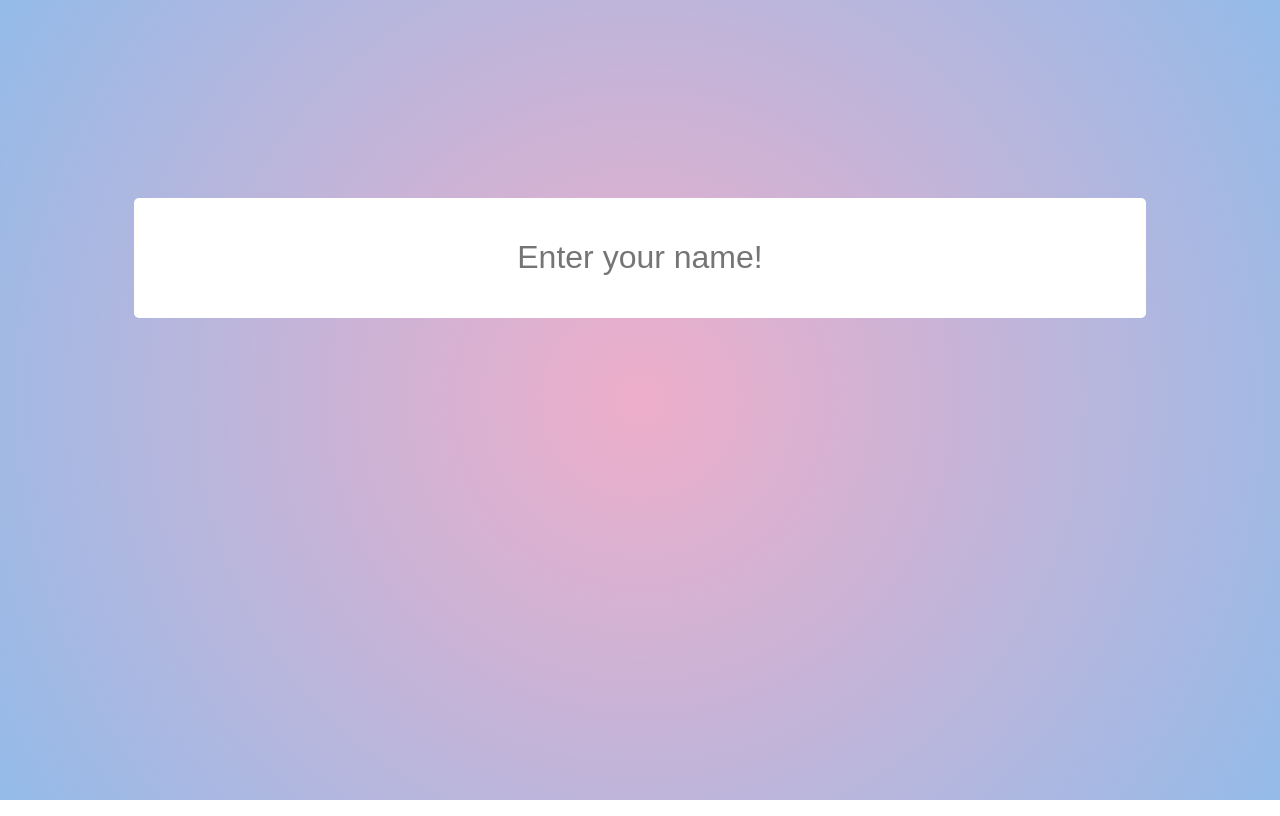
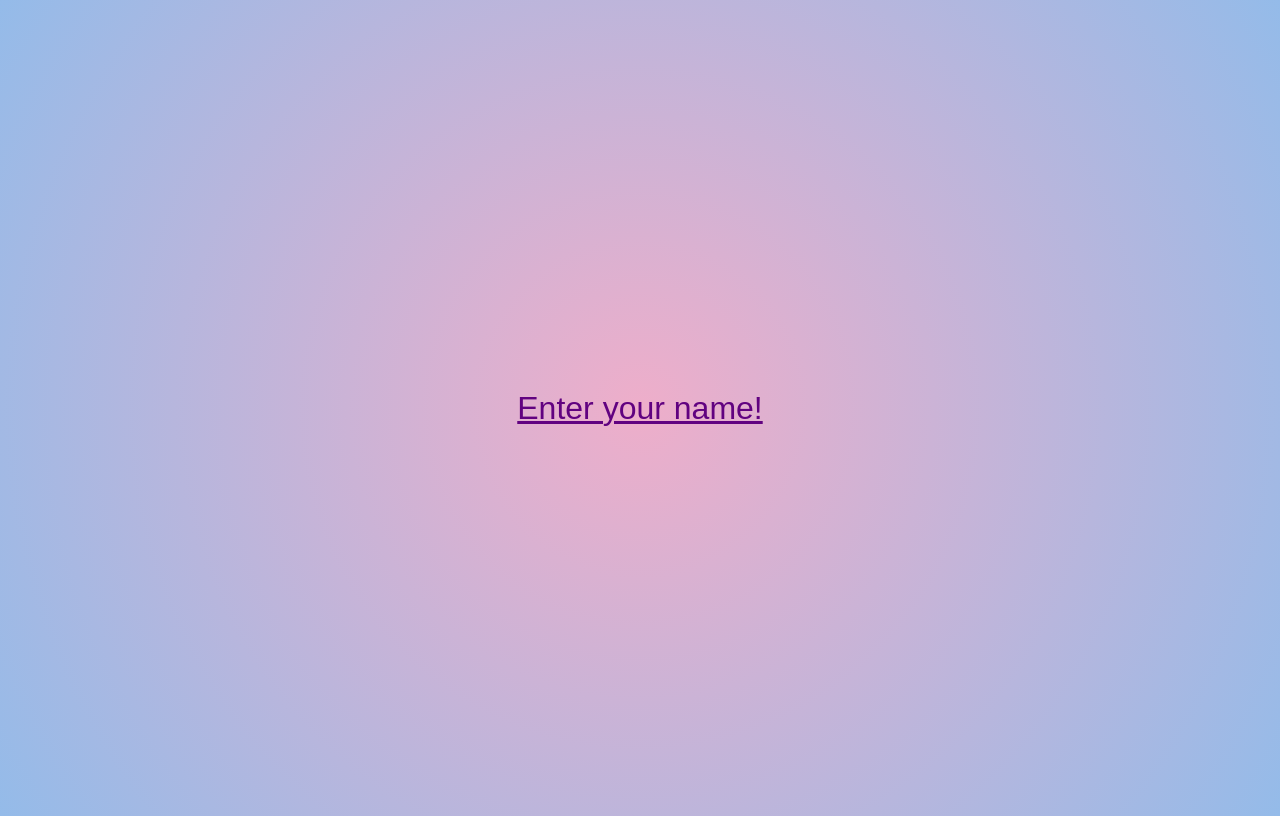
Before and after one commit to gabsato/javascript-exercises, a plain HTML site: page exercise1/index.html in a window 1280 px wide. Drawn offline with Linux system fonts and the light colour scheme; a web font is replaced by a local one.

Commit message:
Improving and decorating

```diff
--- a/exercise1/css/style.css
+++ b/exercise1/css/style.css
@@ -1,4 +1,4 @@
-@import url(https://fonts.googleapis.com/css?family=Anonymous+Pro);
+@import url('https://fonts.googleapis.com/css2?family=Caprasimo&family=Geologica:wght@100..900&display=swap');
 
 html {
     min-height: 100%;
@@ -10,23 +10,36 @@ html {
 }
 
 body {
-    height: calc(100vh - 8em);
+    height: 100vh;
     background: radial-gradient(circle, rgba(238, 174, 202, 1) 0%, rgba(148, 187, 233, 1) 100%);
+    align-content: center;
+    text-align: center;
+    font-family: "Geologica", sans-serif;
 }
 
 #inputUser {
     font-size: 2rem;
     height: 120px;
-    width: 80%;
-    margin: 15% 10% 5% 10%;
     border-radius: 5px;
     border: none;
+    background: none;
+    outline: none;
+    color: #610280;
+    text-decoration: underline;
+}
+
+#inputUser:focus {
+    text-decoration: none;
+}
+
+#inputUser::placeholder {
+    color: #610280;
 }
 
 .welcome {
     font-size: 2rem;
-    padding: 50px;
-    margin: 0;
+    height: 100%;
+    color: #610280;
 }
 
 @keyframes fadeOut {
@@ -54,5 +67,5 @@ body {
 }
 
 .fadeIn {
-    animation: fadeIn 3s ease-in-out;
+    animation: fadeIn 0.5s ease-in-out;
 }
--- a/exercise1/javascript/script.js
+++ b/exercise1/javascript/script.js
@@ -3,19 +3,18 @@ document.getElementById('textWelcome').style.display = 'none';
 function verifyEnter(event) {
     if (event.key === "Enter") {
         const nameUser = document.getElementById('inputUser').value;
-        const textWelcome = `Olá ${nameUser}, seja bem-vindo(a) ao mundo da programação!`;
+        const textWelcome = `Hello ${nameUser}, welcome to the world of programming!`;
         const welcomeElement = document.getElementById('textWelcome'); // Defina a variável welcomeElement
         welcomeElement.innerHTML = textWelcome;
 
         // Adicione a classe para iniciar a animação
         document.getElementById('inputUser').classList.add('fadeOut');
+        document.getElementById('textWelcome').classList.add('fadeIn');
 
         // Antes da animação, oculte o elemento
         setTimeout(() => {
             document.getElementById('inputUser').style.display = 'none';
         }, 500);
-
-        document.getElementById('textWelcome').classList.add('fadeIn');
 
         setTimeout(() => {
             document.getElementById('textWelcome').style.display = '';
```
